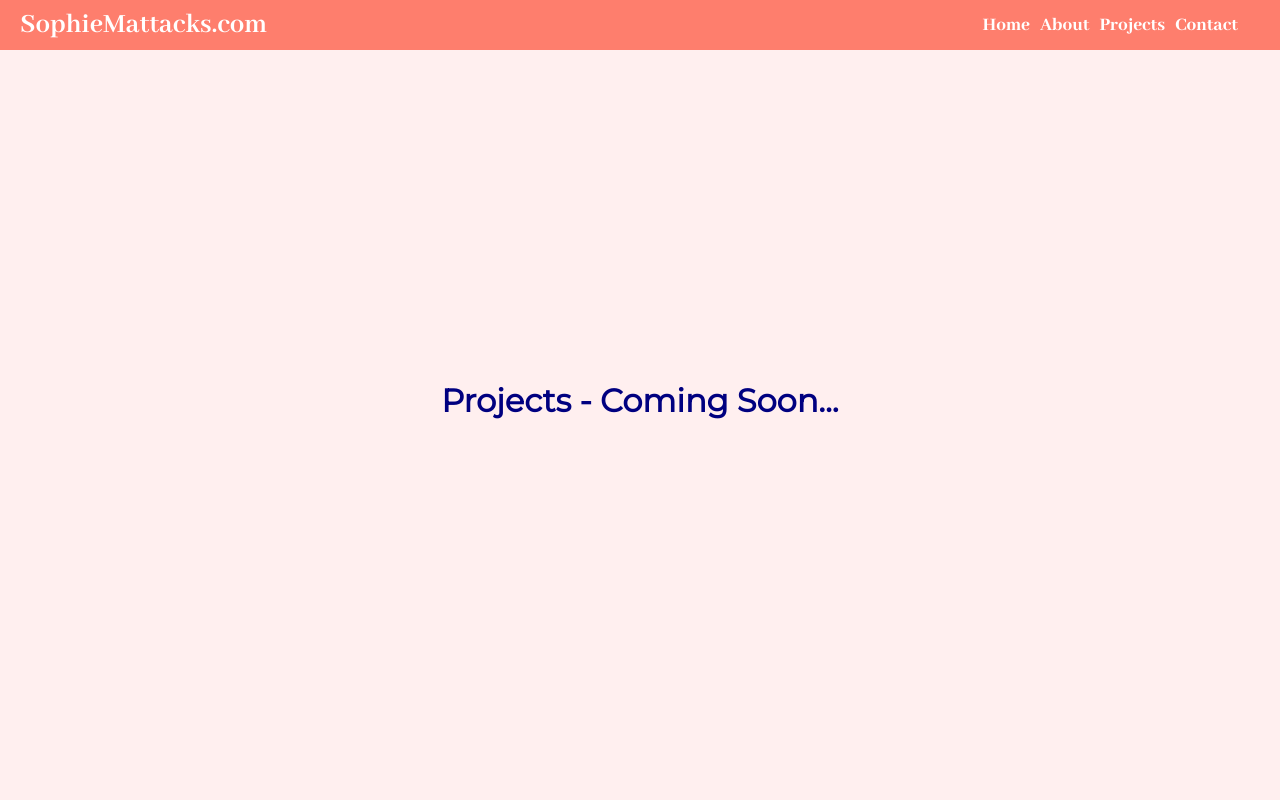
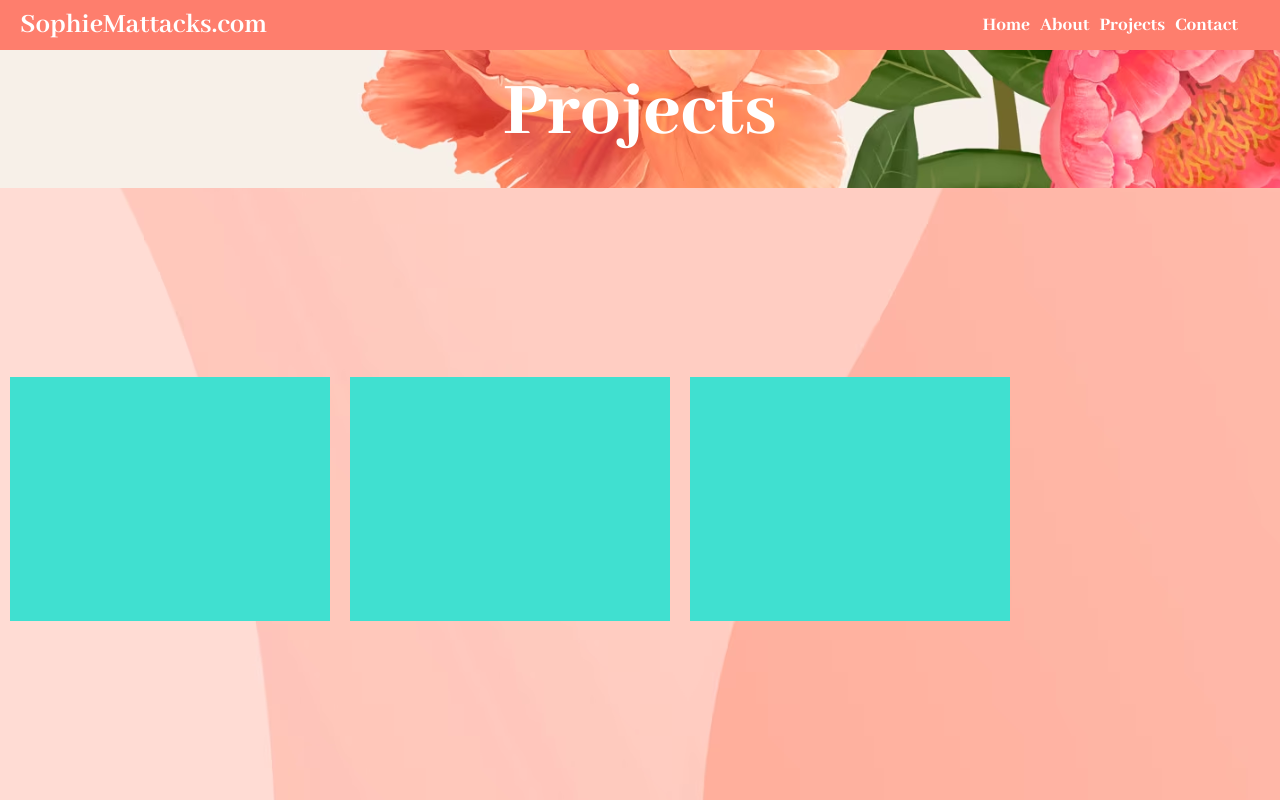
Before and after one commit to SophieMatts/sophie-mattacks, a React (Create React App) app: page /Projects in a window 1280 px wide. Built offline with nearby package versions, Linux system fonts and the light colour scheme.

Commit message:
Started project page and developing cards

```diff
--- a/src/Pages/Projects/Projects.css
+++ b/src/Pages/Projects/Projects.css
@@ -1,5 +1,42 @@
+/* PAGE CONTAINER */
+.projects-container {
+  width: 100%;
+  height: 100%;
+  background-image: url("/public/home_bg.png");
+  display: flex;
+  flex-direction: column;
+  align-items: center;
+}
 
-h1 {
-  font-family: 'Montserrat';
-  color: navy;
+/* PAGE HEADER */
+.projects-header-container {
+  margin-top: 16px;
+  width: 100%;
+  height: 180px;
+  background-image: url("/public/home_peachflower.png");
+  background-position: 70px;
+  background-size: 140%;
+  display: flex;
+  flex-direction: column;
+  align-items: center;
 }
+
+.p-header {
+  font-family: 'AbhayaLibre';
+  font-size: 80px;
+  margin-top: 50px;
+  color: white;
+}
+
+/*PAGE CARD CONTAINER */
+.card-section-container {
+width: 100%;
+height: 80%;
+display: flex;
+flex-direction: row;
+align-items: center;
+align-content: space-around;
+
+}
+
+/* CARDS */
--- a/src/Pages/Projects/Projects.js
+++ b/src/Pages/Projects/Projects.js
@@ -1,4 +1,5 @@
 import React from 'react';
+import Card from '../../components/Card/Card';
 
 
 const Projects = () => {
@@ -6,7 +7,14 @@ const Projects = () => {
   return (
     <>
     <div className="projects-container">
-      <h1>Projects - Coming Soon...</h1>
+      <div className="projects-header-container">
+        <div className="p-header">Projects</div>
+      </div>
+      <div className="card-section-container">
+        <Card/>
+        <Card/>
+        <Card/>
+      </div>
     </div>
     </>
   );
--- /dev/null
+++ b/src/components/Card/Card.css
@@ -0,0 +1,8 @@
+.project-card{
+  width: 25%;
+  height: 40%;
+  margin-left: 10px;
+  margin-right: 10px;
+  margin-top: 10px;
+  background-color: turquoise;
+}
--- /dev/null
+++ b/src/components/Card/Card.js
@@ -0,0 +1,24 @@
+import React, { Component } from 'react';
+import './Card.css'
+
+
+
+class Card extends Component {
+
+  state = { clicked: false}
+
+  handleClick = () => {
+    this.setState({ clicked: !this.state.clicked})
+  }
+
+  render() {
+    return(
+
+      <div className="project-card">
+
+      </div>
+
+    )
+  }
+}
+export default Card;
```
